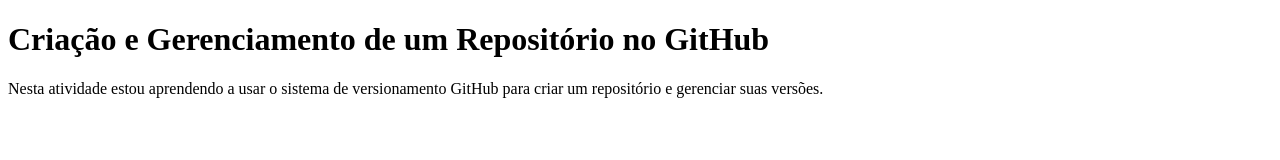
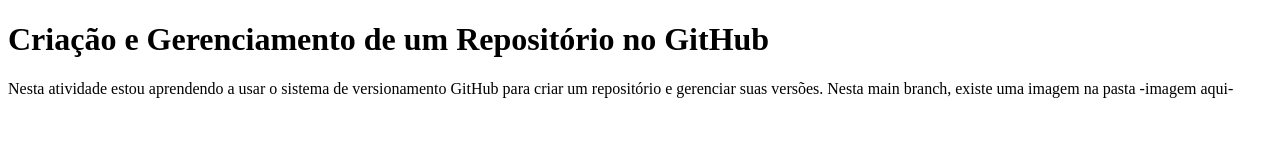
Before and after one commit to mrkaled/atividadecurso, a plain HTML site: page index.html in a window 1280 px wide. Drawn offline with Linux system fonts and the light colour scheme.

Commit message:
Update index.html

```diff
--- a/index.html
+++ b/index.html
@@ -5,6 +5,6 @@
 </head>
 <body>
     <h1>Criação e Gerenciamento de um Repositório no GitHub</h1>
-    <p>Nesta atividade estou aprendendo a usar o sistema de versionamento GitHub para criar um repositório e gerenciar suas versões.</p>
+    <p>Nesta atividade estou aprendendo a usar o sistema de versionamento GitHub para criar um repositório e gerenciar suas versões. Nesta main branch, existe uma imagem na pasta -imagem aqui-</p>
 </body>
 </html>
```
